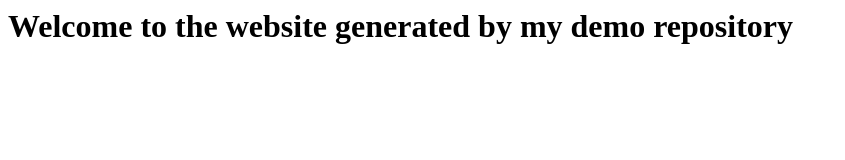
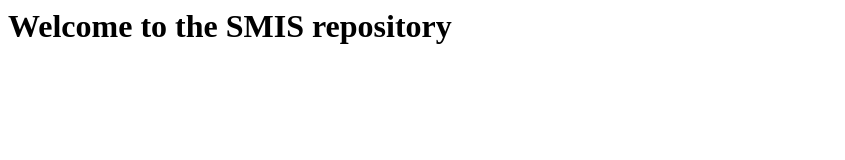
Before and after one commit to RNCOE-Family/SMIS, a website: page index.html in a window 1280 px wide. Shown: the whole page, without its empty margins (0-845 px from the left). Drawn offline with Linux system fonts and the light colour scheme.

Commit message:
Update index.html
updated this

```diff
--- a/index.html
+++ b/index.html
@@ -1 +1 @@
-<h1>Welcome to the website generated by my demo repository</h1>
+<h1>Welcome to the SMIS repository</h1>
```
